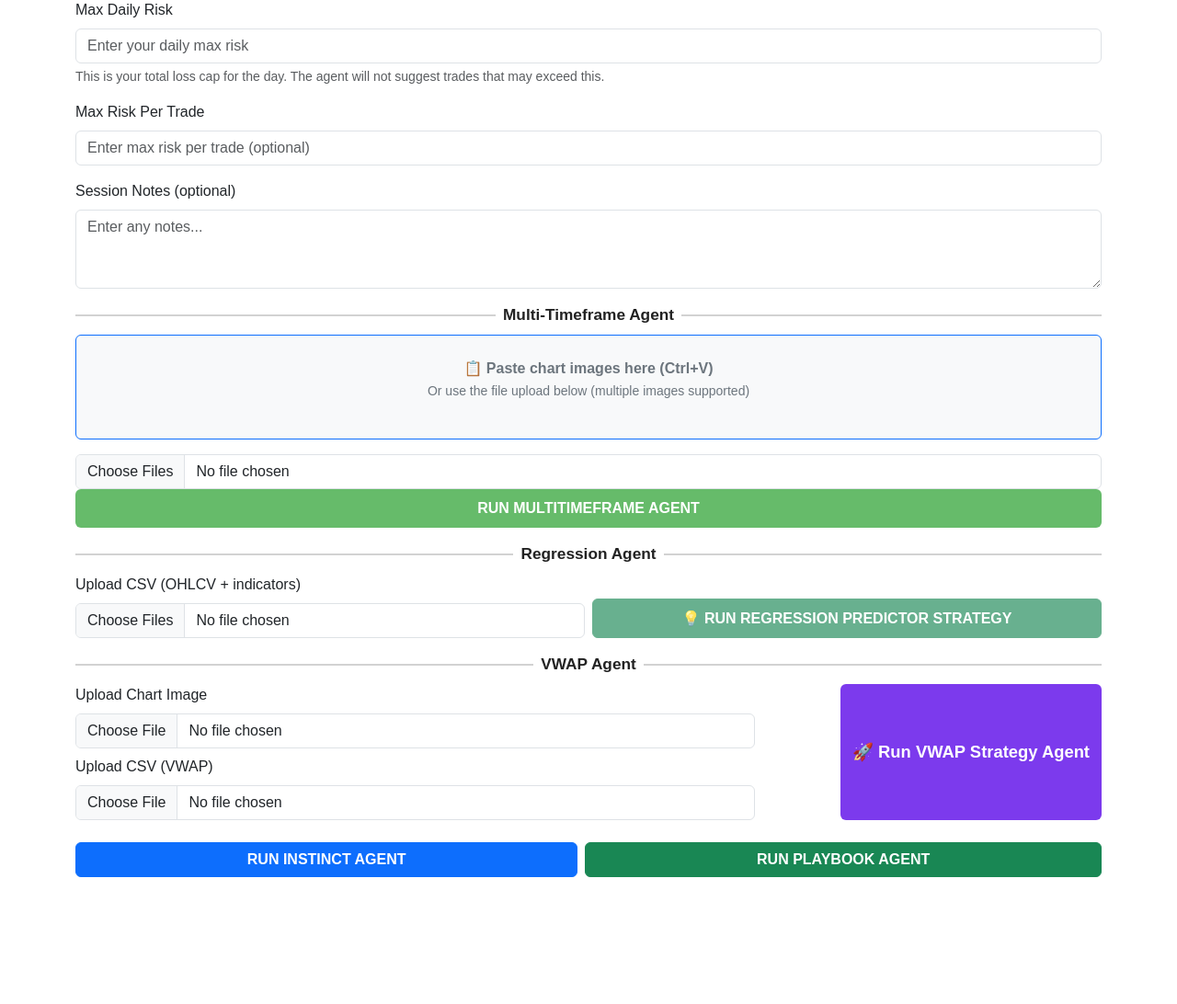
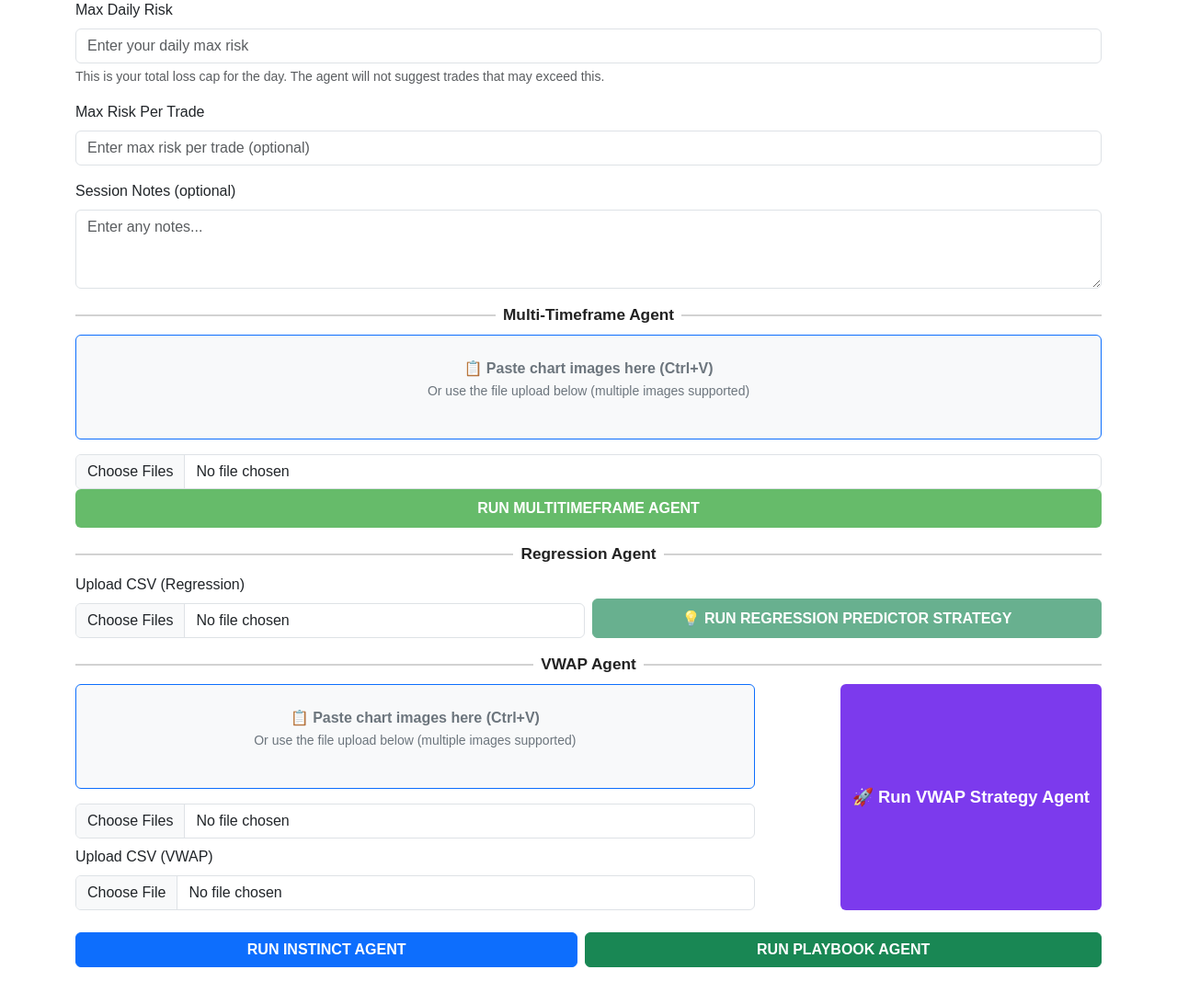
Before and after one commit to OfirItzhaky/intra-algo, a Flask app: page /scalp-agent in a window 1280 px wide. Shown: the part 155-1247 px from the top of the page at 92% size. Before the commit the page ends 1109 px from the top, so only its background shows below. Run offline with Flask 3, Linux system fonts and the light colour scheme; parts of the project's set-up code (start-up, migrations or seed data) failed here and were passed over; some libraries are stand-ins or nearby versions.

Commit message:
wip fronend change button finalized for vwap frontend new position

```diff
--- a/research_agent/templates/scalp_agent.html
+++ b/research_agent/templates/scalp_agent.html
@@ -120,7 +120,7 @@
           </div>
           <div class="mb-3 d-flex flex-row gap-2" style="width: 100%; align-items: end;">
             <div style="flex: 1;">
-              <label for="csv_file" class="form-label">Upload CSV (OHLCV + indicators)</label>
+              <label for="csv_file" class="form-label">Upload CSV (Regression)</label>
               <input type="file" class="form-control" id="csv_file" name="csv_file" accept=".csv,.txt,.xlsx,.xls" multiple>
             </div>
             <div style="flex: 1; display: flex; align-items: flex-end;">
@@ -137,8 +137,14 @@
           <div class="mb-3 d-flex flex-row gap-2" style="width: 100%; align-items: stretch;">
             <div style="flex: 2; display: flex; flex-direction: column; gap: 0.5rem;">
               <div>
-                <label for="vwap_image_file" class="form-label">Upload Chart Image</label>
-                <input type="file" class="form-control" id="vwap_image_file" name="vwap_image_file" accept="image/*">
+                <div id="vwap-paste-dropzone" class="border border-primary rounded p-4 mb-3 text-center" tabindex="0" style="background: #f8f9fa; cursor: pointer;">
+                  <span class="text-secondary">
+                    <strong>📋 Paste chart images here (Ctrl+V)</strong><br>
+                    <small>Or use the file upload below (multiple images supported)</small>
+                  </span>
+                  <div id="vwap-multi-image-preview" class="mt-3" style="display: flex; flex-wrap: wrap; gap: 12px; overflow-x: auto;"></div>
+                </div>
+                <input type="file" class="form-control" id="vwap_image_file" name="vwap_image_file" accept="image/*" multiple style="margin-top: 8px;">
               </div>
               <div>
                 <label for="vwap_csv_file" class="form-label">Upload CSV (VWAP)</label>
```
